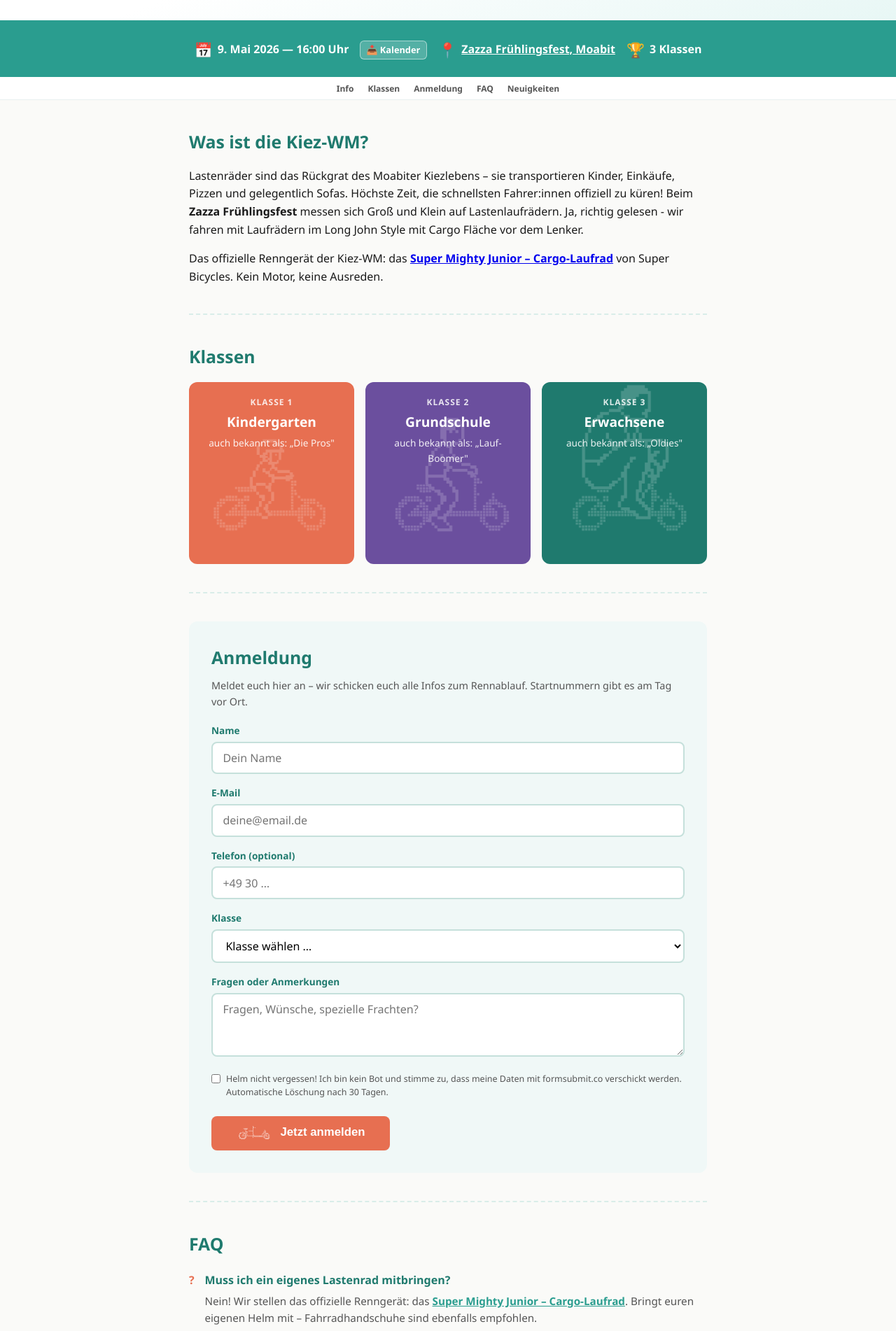
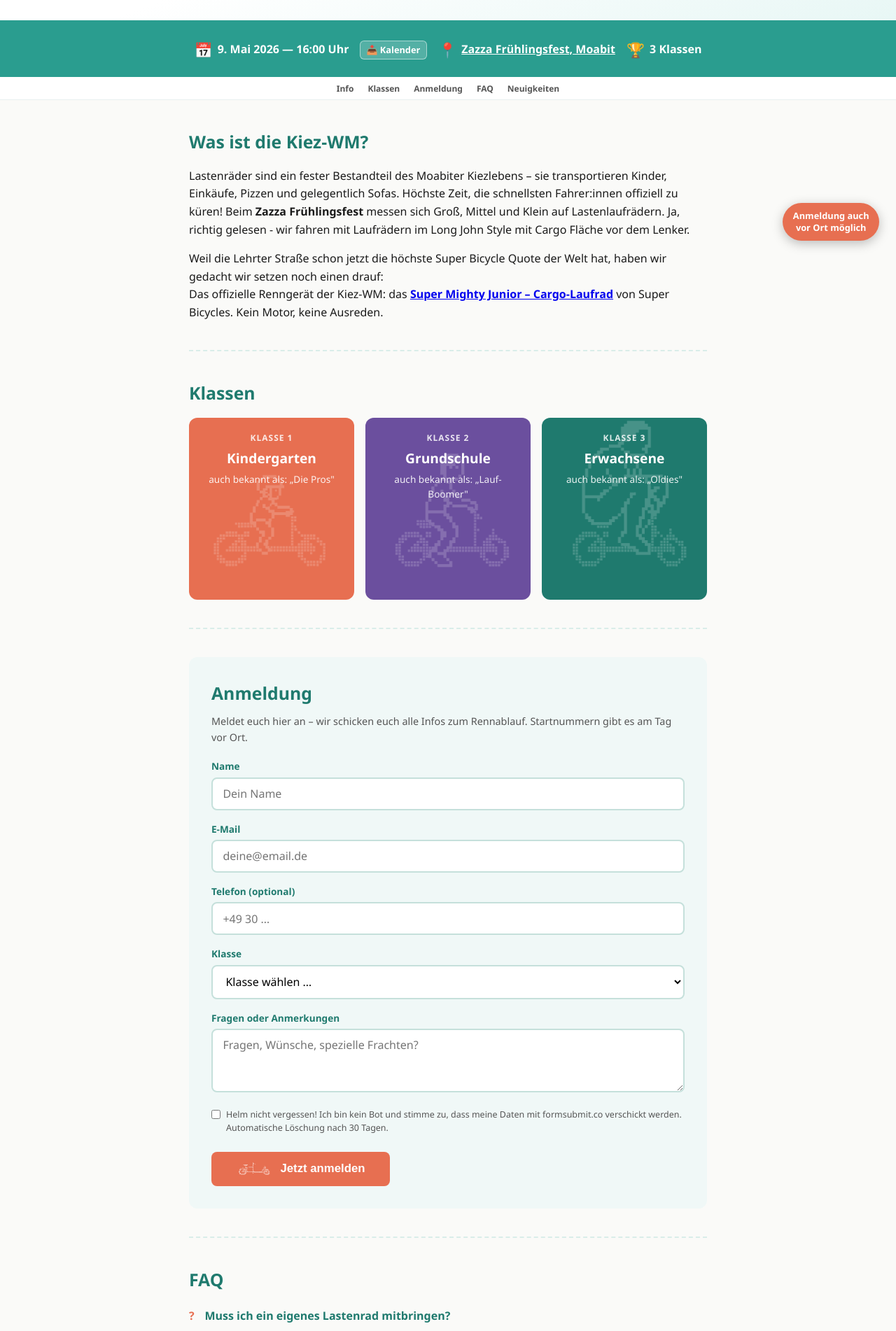
Before and after one commit to falkorichter/moabit-lastenlaufrad-champion-2026, a Jekyll site: the page built from index.html, in a window 1280 px wide. Shown: the part 532-2434 px from the top of the page at 70% size. Built offline with Jekyll 4.4.1, drawn with Linux system fonts in a browser that asks for light colours.

Commit message:
Add floating walk-in badge "Anmeldung auch vor Ort möglich"
Fixed orange pill in bottom-right corner linking to #anmeldung,
with hover lift animation. Stays out of the way of page content.

Co-Authored-By: Claude Sonnet 4.6 <noreply@anthropic.com>

```diff
--- a/assets/css/style.css
+++ b/assets/css/style.css
@@ -414,6 +414,30 @@ form textarea { resize: vertical; }
   to   { transform: scale(1);  opacity: 1; }
 }
 
+/* ── Floating walk-in badge ── */
+.badge-walkin {
+  position: fixed;
+  bottom: 1.5rem;
+  right: 1.5rem;
+  z-index: 90;
+  background: var(--orange);
+  color: #fff;
+  font-weight: 700;
+  font-size: .8rem;
+  line-height: 1.3;
+  text-align: center;
+  text-decoration: none;
+  padding: .65rem .9rem;
+  border-radius: 50px;
+  box-shadow: 0 4px 16px rgba(0,0,0,.25);
+  transition: transform .15s, box-shadow .15s;
+  max-width: 160px;
+}
+.badge-walkin:hover {
+  transform: translateY(-2px) scale(1.04);
+  box-shadow: 0 8px 24px rgba(0,0,0,.3);
+}
+
 .modal-icon { font-size: 3rem; margin-bottom: .75rem; }
 
 .modal-box h2 {
--- a/index.html
+++ b/index.html
@@ -60,12 +60,13 @@ title: Moabiter Lastenlaufrad Kiez-WM 2026
   <section id="info">
     <h2>Was ist die Kiez-WM?</h2>
     <p>
-      Lastenräder sind das Rückgrat des Moabiter Kiezlebens – sie transportieren Kinder, Einkäufe,
+      Lastenräder sind ein fester Bestandteil des Moabiter Kiezlebens – sie transportieren Kinder, Einkäufe,
       Pizzen und gelegentlich Sofas. Höchste Zeit, die schnellsten Fahrer:innen offiziell zu küren!
-      Beim <strong>Zazza Frühlingsfest</strong> messen sich Groß und Klein auf Lastenlaufrädern.
+      Beim <strong>Zazza Frühlingsfest</strong> messen sich Groß, Mittel und Klein auf Lastenlaufrädern.
       Ja, richtig gelesen - wir fahren mit Laufrädern im Long John Style mit Cargo Fläche vor dem Lenker.
     </p>
     <p style="margin-top:1rem;">
+      Weil die Lehrter Straße schon jetzt die höchste Super Bicycle Quote der Welt hat, haben wir gedacht wir setzen noch einen drauf:</br>
       Das offizielle Renngerät der Kiez-WM:
       das <a href="https://super-bicycles.com/products/super-mighty-junior-cargo-laufrad?utm_source=moabit-kiez-wm&utm_medium=referral&utm_campaign=kiez-wm-2026&utm_content=about-section&utm_term=lastenlaufrad" target="_blank" rel="noopener"><strong>Super Mighty Junior – Cargo-Laufrad</strong></a>
       von Super Bicycles. Kein Motor, keine Ausreden.
@@ -230,6 +231,8 @@ title: Moabiter Lastenlaufrad Kiez-WM 2026
 
 </main>
 
+<a href="#anmeldung" class="badge-walkin">Anmeldung auch<br>vor Ort möglich</a>
+
 <!-- Success modal -->
 <div id="danke-modal" class="modal-overlay" hidden>
   <div class="modal-box" role="dialog" aria-modal="true" aria-labelledby="danke-title">
```
